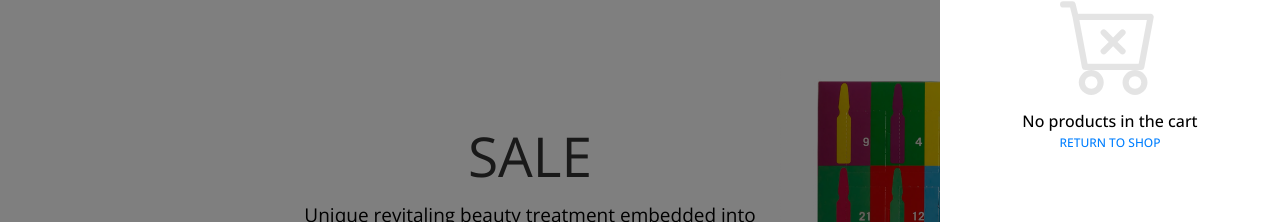
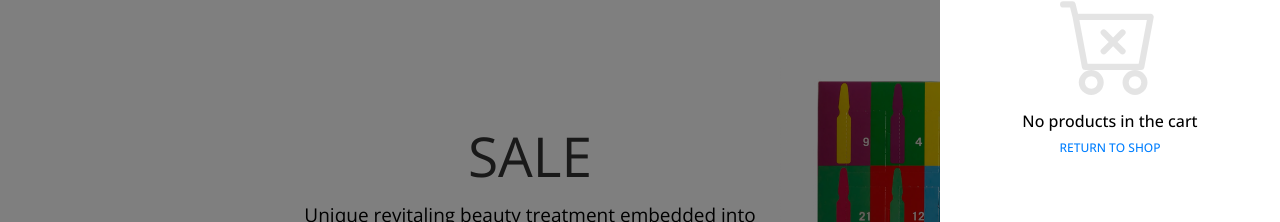
Before and after one commit to ampodo/online-shop-strapi, a React (Create React App) app: page / in a window 1280 px wide. Both pictures are taken after a click on the element 1222 px from the left and 40 px from the top of the page. Shown: the part 168-390 px from the top of the page. Built offline with nearby package versions, Linux system fonts and the light colour scheme; no server answers.

Commit message:
minor styles added

```diff
--- a/src/components/Cart/Cart.scss
+++ b/src/components/Cart/Cart.scss
@@ -90,6 +90,7 @@
             cursor: pointer;
             font-size: 12px;
             color: #007FFF;
+            margin-top: 5px;
 
            }
 
--- a/src/components/Header/Search/Search.scss
+++ b/src/components/Header/Search/Search.scss
@@ -110,6 +110,7 @@
                          width: 60px;
                          height: 60px;
                          flex-shrink: 0;
+                         margin-right: 10px;
                          img {
 
                                width: 100%;
--- a/src/components/Products/Product/Product.scss
+++ b/src/components/Products/Product/Product.scss
@@ -27,6 +27,11 @@
         }
 
 
+        @include sm {
+
+            height: 260px;
+
+          }
 
         @include md {
 
```
